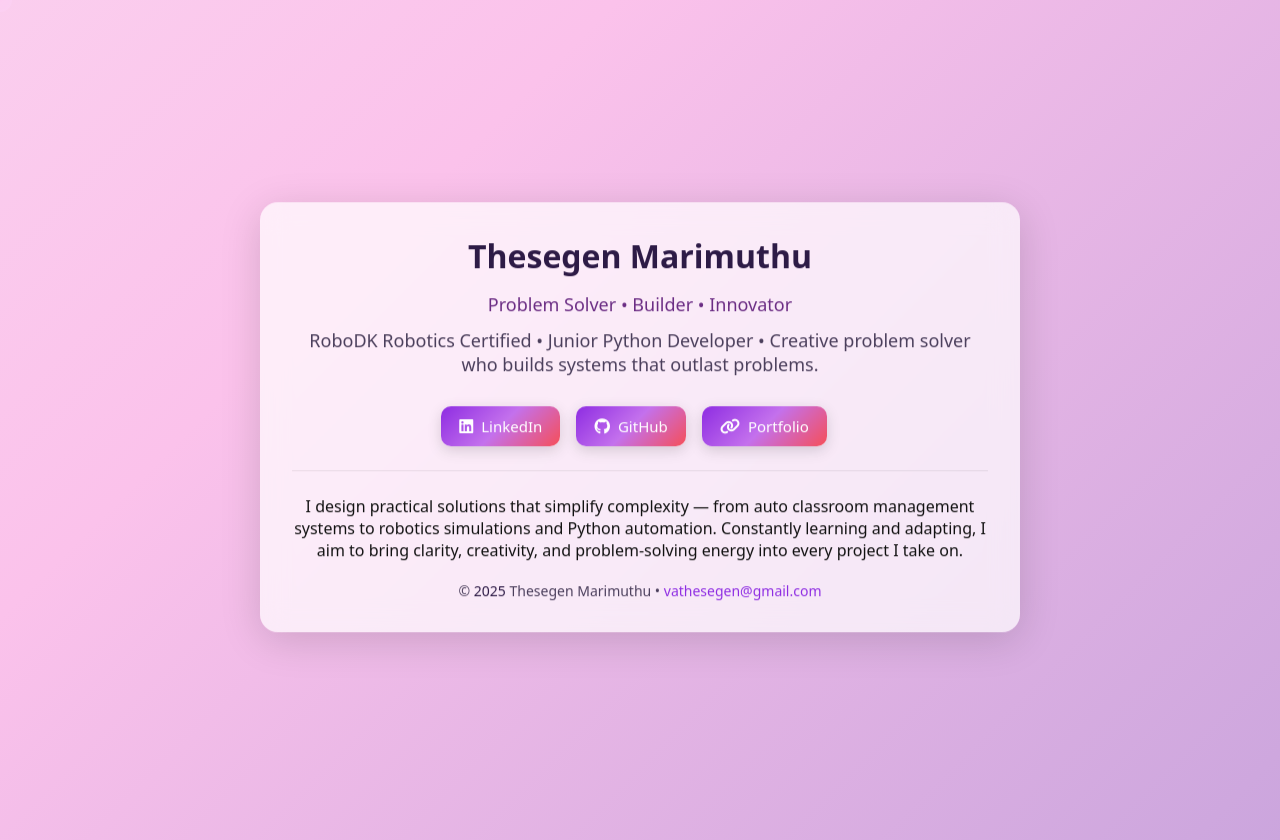
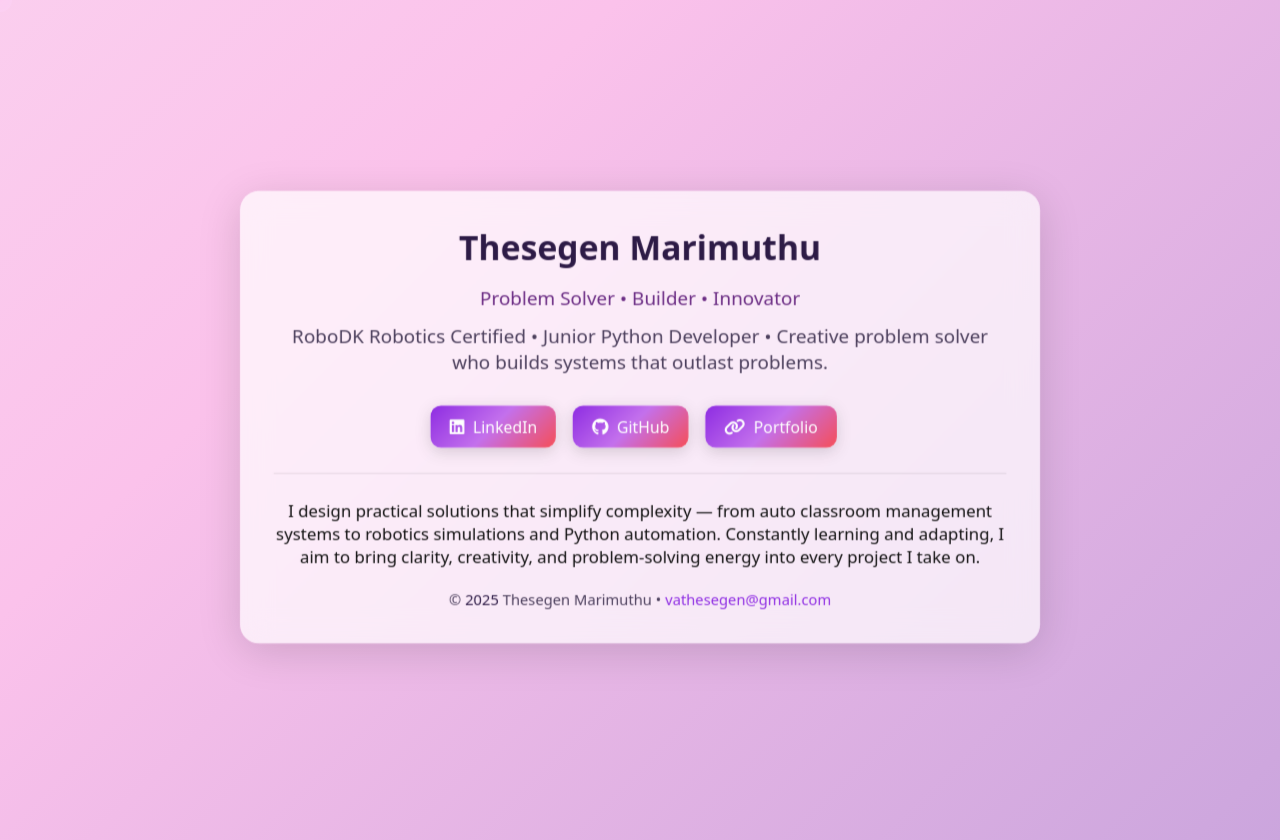
Before and after one commit to Thesegen/Thesegen.github.io, a plain HTML site: page index.html in a window 1280 px wide. Drawn offline with Linux system fonts and the light colour scheme.

Commit message:
Update index.html

```diff
--- a/index.html
+++ b/index.html
@@ -37,15 +37,23 @@
       100% { background-position: 0% 50%; }
     }
 
-    /* Card container (for perspective) */
+    /* Outer card container */
     .card {
       max-width: 760px;
       width: 100%;
-      margin: 0 auto;
       perspective: 1200px;
+      margin: 20px;
     }
 
-    /* Card inner (tilt + float + content) */
+    /* Tilt + float wrapper */
+    .card-tilt {
+      will-change: transform;
+      transform-style: preserve-3d;
+      animation: float 6s ease-in-out infinite;
+      transition: transform 0.25s ease;
+    }
+
+    /* Glass card inner */
     .card-inner {
       padding: 32px;
       border-radius: 18px;
@@ -53,25 +61,12 @@
       backdrop-filter: blur(14px);
       box-shadow: 0 8px 40px rgba(0, 0, 0, 0.15);
       text-align: center;
-      will-change: transform;
-      animation: float 6s ease-in-out infinite;
-      transform: translateZ(0);
-      transition: transform 0.2s ease;
+      transform: translateZ(60px); /* keeps text crisp */
     }
+
     @keyframes float {
       0%, 100% { transform: translateY(0); }
       50% { transform: translateY(-12px); }
-    }
-
-    /* Fade-in on scroll */
-    .fade-slide {
-      opacity: 0;
-      transform: translateY(20px);
-      transition: opacity 0.8s ease, transform 0.8s ease;
-    }
-    .fade-slide.visible {
-      opacity: 1;
-      transform: translateY(0);
     }
 
     /* Typing effect for NAME */
@@ -190,7 +185,7 @@
       pointer-events: none;
       transform: translate(-50%, -50%);
       mix-blend-mode: screen;
-      z-index: 1;
+      z-index: 10;
       animation: breathe 2.5s ease-in-out infinite;
     }
     @keyframes breathe {
@@ -204,8 +199,19 @@
       }
     }
 
+    /* Fade-in scroll effect */
+    .fade-slide {
+      opacity: 0;
+      transform: translateY(30px);
+      transition: opacity 0.9s ease, transform 0.9s ease;
+    }
+    .fade-slide.visible {
+      opacity: 1;
+      transform: translateY(0);
+    }
+
     @media (max-width: 600px) {
-      body { padding: 16px; }
+      .card { margin: 30px 20px; } /* breathing space */
       .card-inner { padding: 24px; }
       h1 { font-size: 26px; }
     }
@@ -215,6 +221,7 @@
   <div class="cursor"></div>
 
   <div class="card fade-slide">
+    <div class="card-tilt">
       <div class="card-inner">
         <h1>Thesegen Marimuthu</h1>
         <div class="tagline">Problem Solver • Builder • Innovator</div>
@@ -236,6 +243,7 @@
         <footer>
           © <span>2025</span> Thesegen Marimuthu • <a href="mailto:vathesegen@gmail.com">vathesegen@gmail.com</a>
         </footer>
+      </div>
     </div>
   </div>
 
@@ -261,33 +269,28 @@
       cursor.style.left = e.clientX + 'px';
     });
 
-    // 3D tilt effect
+    // Tilt effect
     const card = document.querySelector('.card');
-    const inner = document.querySelector('.card-inner');
-
+    const tilt = document.querySelector('.card-tilt');
     card.addEventListener('mousemove', (e) => {
       const rect = card.getBoundingClientRect();
       const x = e.clientX - rect.left;
       const y = e.clientY - rect.top;
       const rotateX = ((y / rect.height) - 0.5) * 15;
       const rotateY = ((x / rect.width) - 0.5) * -15;
-      inner.style.transform = `rotateX(${rotateX}deg) rotateY(${rotateY}deg) translateZ(0)`;
+      tilt.style.transform = `rotateX(${rotateX}deg) rotateY(${rotateY}deg)`;
     });
     card.addEventListener('mouseleave', () => {
-      inner.style.transform = 'rotateX(0) rotateY(0) translateZ(0)';
+      tilt.style.transform = 'rotateX(0) rotateY(0)';
     });
 
-    // Fade-in on scroll
-    const fadeEls = document.querySelectorAll('.fade-slide');
+    // Scroll fade-in
     const observer = new IntersectionObserver(entries => {
       entries.forEach(entry => {
-        if (entry.isIntersecting) {
-          entry.target.classList.add('visible');
-          observer.unobserve(entry.target);
-        }
+        if (entry.isIntersecting) entry.target.classList.add('visible');
       });
     }, { threshold: 0.2 });
-    fadeEls.forEach(el => observer.observe(el));
+    document.querySelectorAll('.fade-slide').forEach(el => observer.observe(el));
   </script>
 </body>
 </html>
```
Lines whose indentation alone changed are shown as unchanged.
